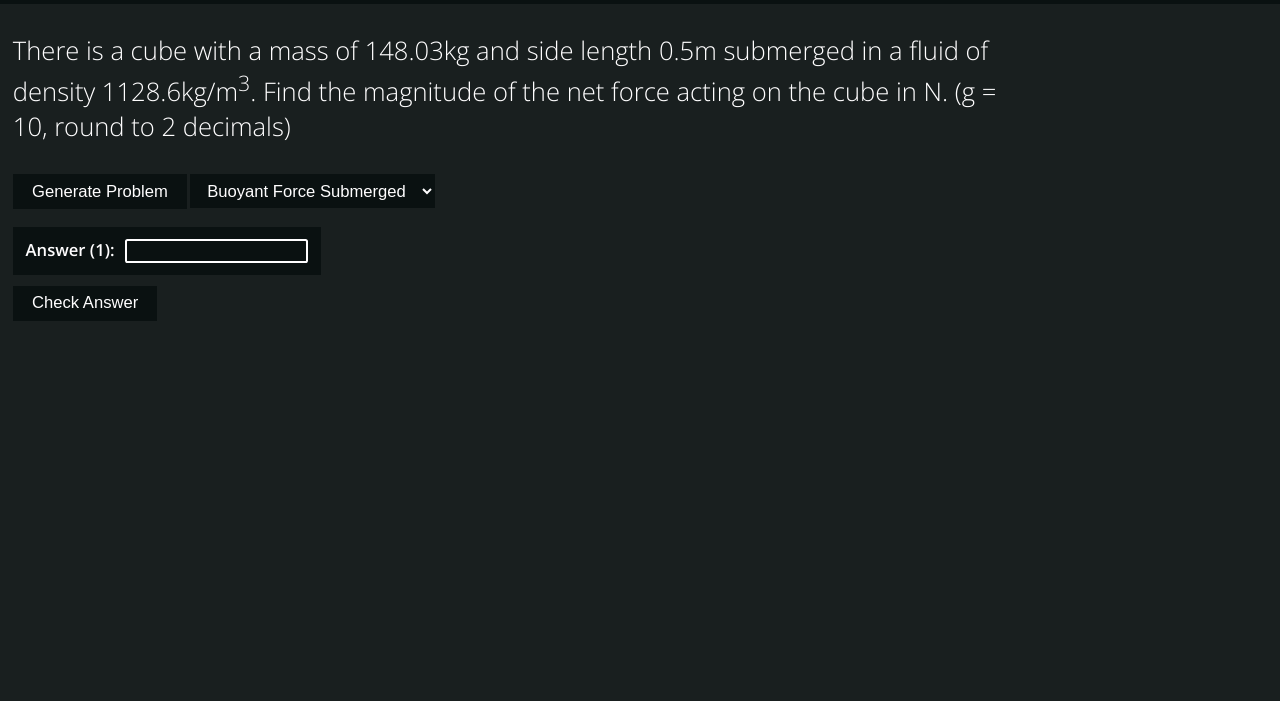
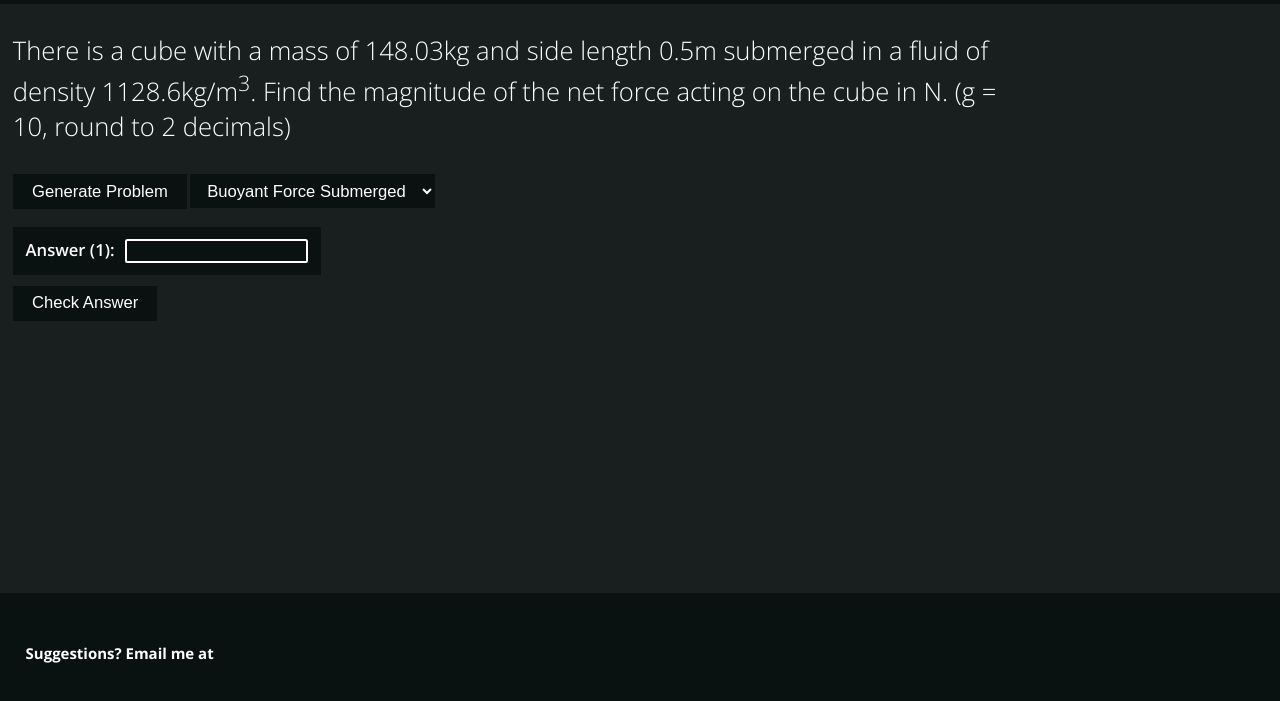
Before and after one commit to DoomKitty87/omnistudy, a plain HTML site: page index.html in a window 1280 px wide. Shown: the part 87-788 px from the top of the page. Drawn offline with Linux system fonts and the light colour scheme.

Commit message:
things id ont remember

```diff
--- a/index.html
+++ b/index.html
@@ -32,6 +32,9 @@
   <p class="explanation" id="explanation"></p>
   </div>
   </div>
+  <div class="footer">
+    <h3 class="footertext" onload="this.Text += 'ansel' + '.' + 'sta' + 'nik' + '@icl' + 'oud' + '.co' + 'm';">Suggestions? Email me at </h3>
+  </div>
 </body>
 <script src="index.js" onload="setType(0)"></script>
 </html>
--- a/style.css
+++ b/style.css
@@ -165,3 +165,19 @@ button:hover {
 .section {
   display: flex;
 }
+
+.footer {
+  display: flex;
+  flex-direction: column;
+  position: fixed;
+  bottom: 0;
+  left: 0;
+  width: 100%;
+  height: 15%;
+  background-color: var(--dark-background);
+  justify-content: center;
+}
+
+.footertext {
+  margin-left: 2rem;
+}
```
